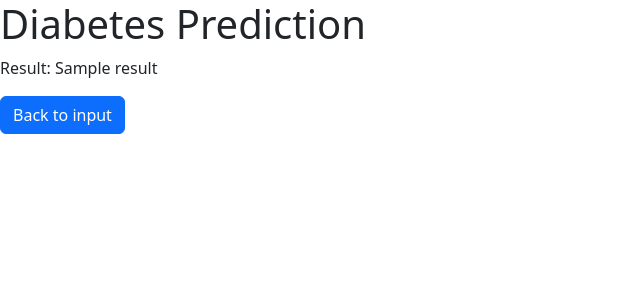
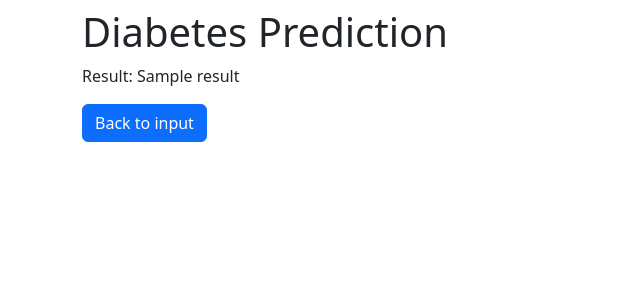
Before and after one commit to camontanezp/diabetes-prediction-app, a Flask app: template app/templates/result.html in a window 1280 px wide. Shown: the top 300 px of the page, without its empty margins (0-640 px from the left). Run offline with Flask 3, Linux system fonts and the light colour scheme; the template is opened without the code that fills it: most values are stand-ins (such as "Sample title", 1, 10 or a date in 2020).

Commit message:
Change layout and add margin

```diff
--- a/app/templates/result.html
+++ b/app/templates/result.html
@@ -11,16 +11,18 @@
 
 <body>
     <main>
-        <div>
+        <div class="container mt-2">
+            <div class="row">
                 <h1>Diabetes Prediction</h1>
             </div>
-        <div>
+            <div class="row">
                 <p> Result: {{result}}</p>
             </div>
-        <div>
+            <div class="row">
                 <form action="/">
                     <button type="submit" class="btn btn-primary">Back to input</button>
                 </form>
+            </div>
         </div>
     </main>
     <script src="https://cdn.jsdelivr.net/npm/bootstrap@5.2.3/dist/js/bootstrap.bundle.min.js"
```
Also changed, not shown: app/templates/index.html (+5 -5 lines). Lines whose indentation alone changed are shown as unchanged.
